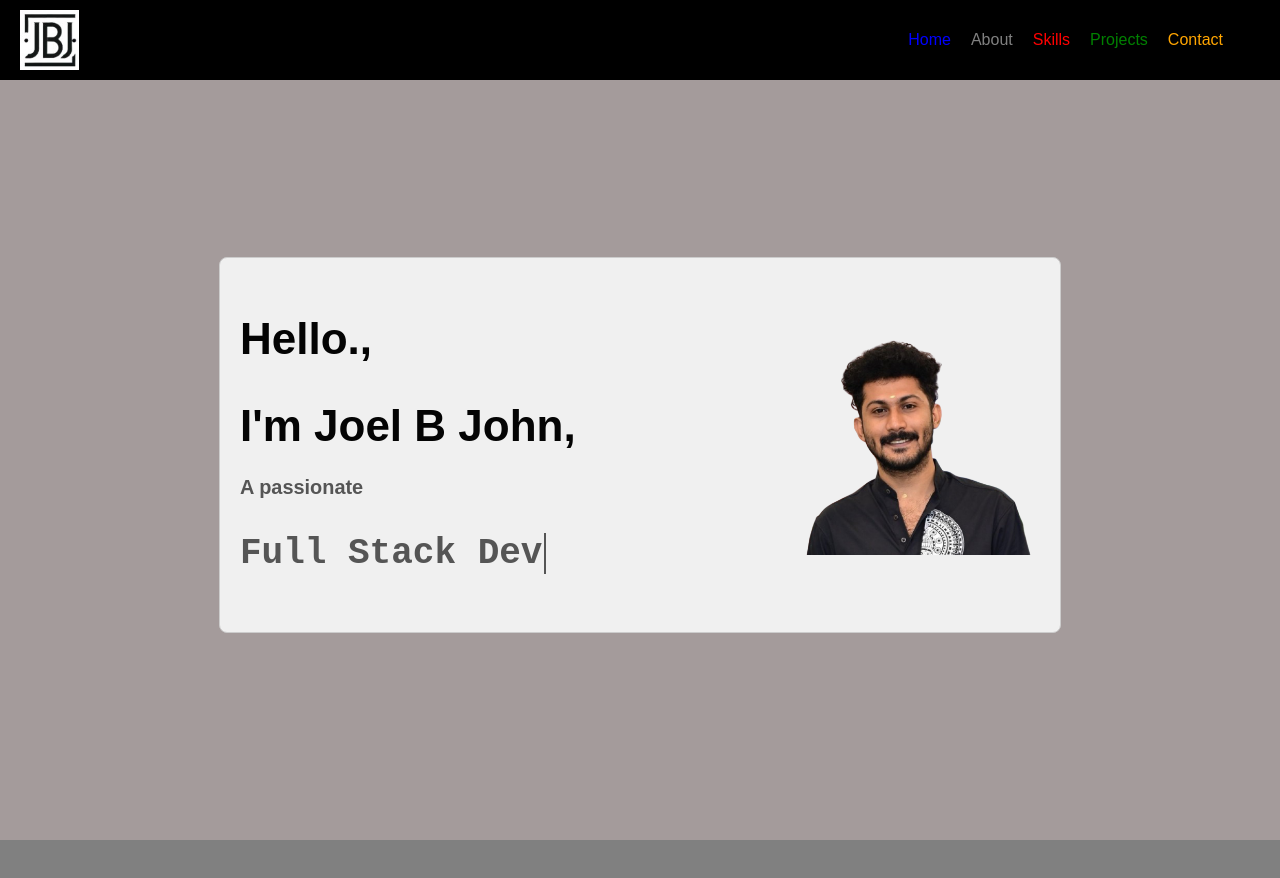
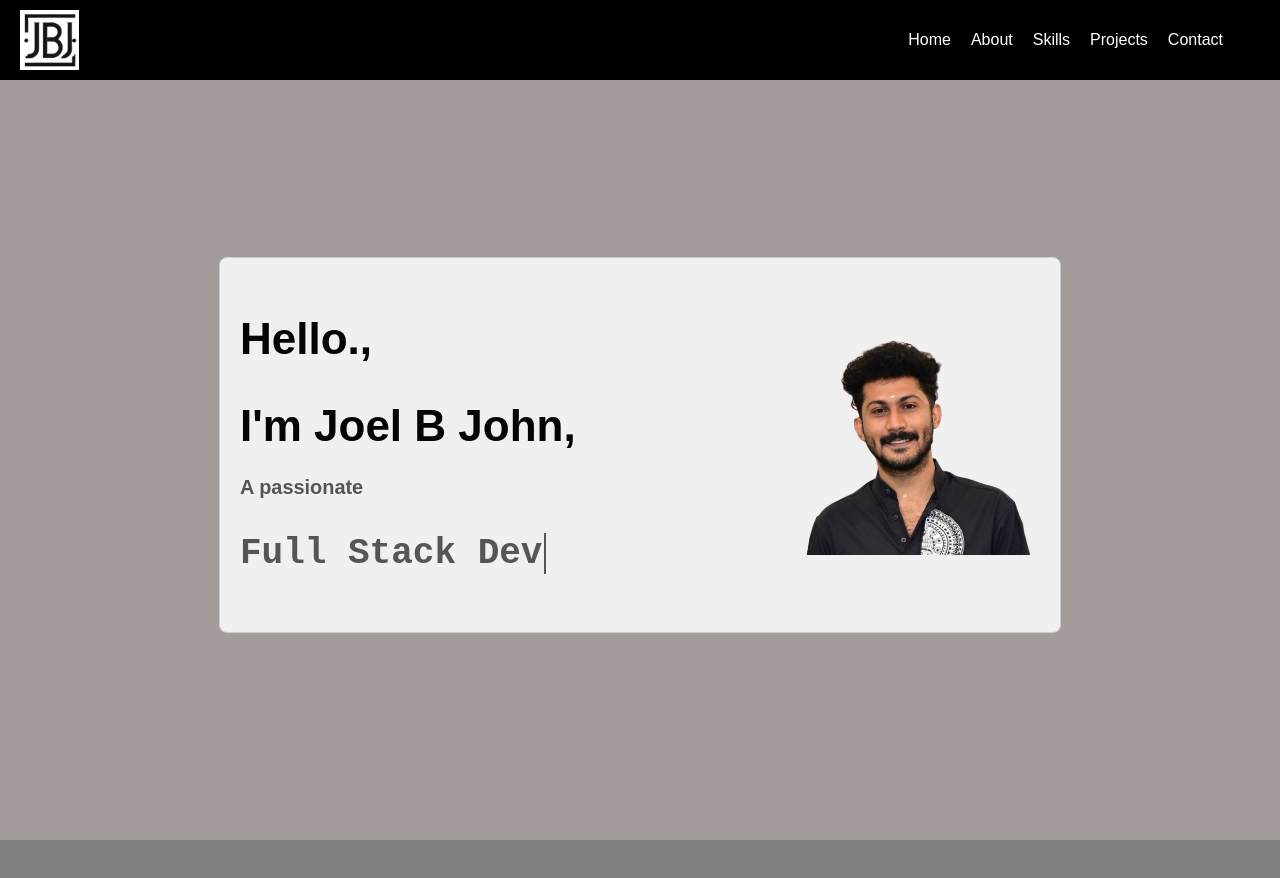
Before and after one commit to joel-b-john/new_portfolio, a React (Create React App) app: page / in a window 1280 px wide. Shown: the top 878 px of the page. Built offline with nearby package versions, Linux system fonts and the light colour scheme.

Commit message:
css updated for navbar

```diff
--- a/src/components/Navbar.js
+++ b/src/components/Navbar.js
@@ -7,17 +7,20 @@ const Navbar = () => {
     <nav style={navbarStyle}>
       <img src={logo} alt="Logo" style={logoStyle} /> {/* Logo on the left */}
       <ul style={navListStyle}>
-        <li><Link to="home" smooth={true} style={{ color: 'blue' }}>Home</Link></li>
-        <li><Link to="about" smooth={true} style={{ color: 'gray' }}>About</Link></li>
-        <li><Link to="skills" smooth={true} style={{ color: 'red' }}>Skills</Link></li>
-        <li><Link to="projects" smooth={true} style={{ color: 'green' }}>Projects</Link></li>
-        <li><Link to="contact" smooth={true} style={{ color: 'orange' }}>Contact</Link></li>
+        <li><Link to="home" smooth={true} style={textcol}>Home</Link></li>
+        <li><Link to="about" smooth={true} style={textcol}>About</Link></li>
+        <li><Link to="skills" smooth={true} style={textcol}>Skills</Link></li>
+        <li><Link to="projects" smooth={true} style={textcol}>Projects</Link></li>
+        <li><Link to="contact" smooth={true} style={textcol}>Contact</Link></li>
       </ul>
     </nav>
   );
 }
+const textcol={
+  color: 'white',
+}
+const navbarStyle = {
 
-const navbarStyle = {
   position: 'fixed',
   top: '0',
   width: '100%',           // Full width
```
